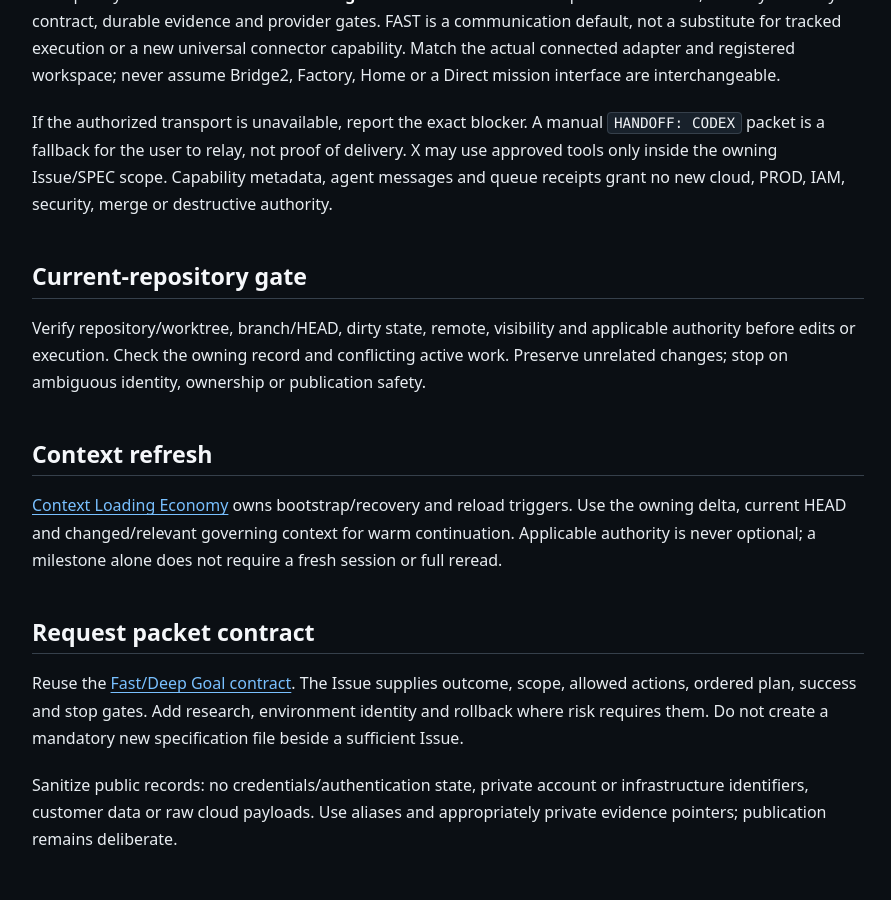
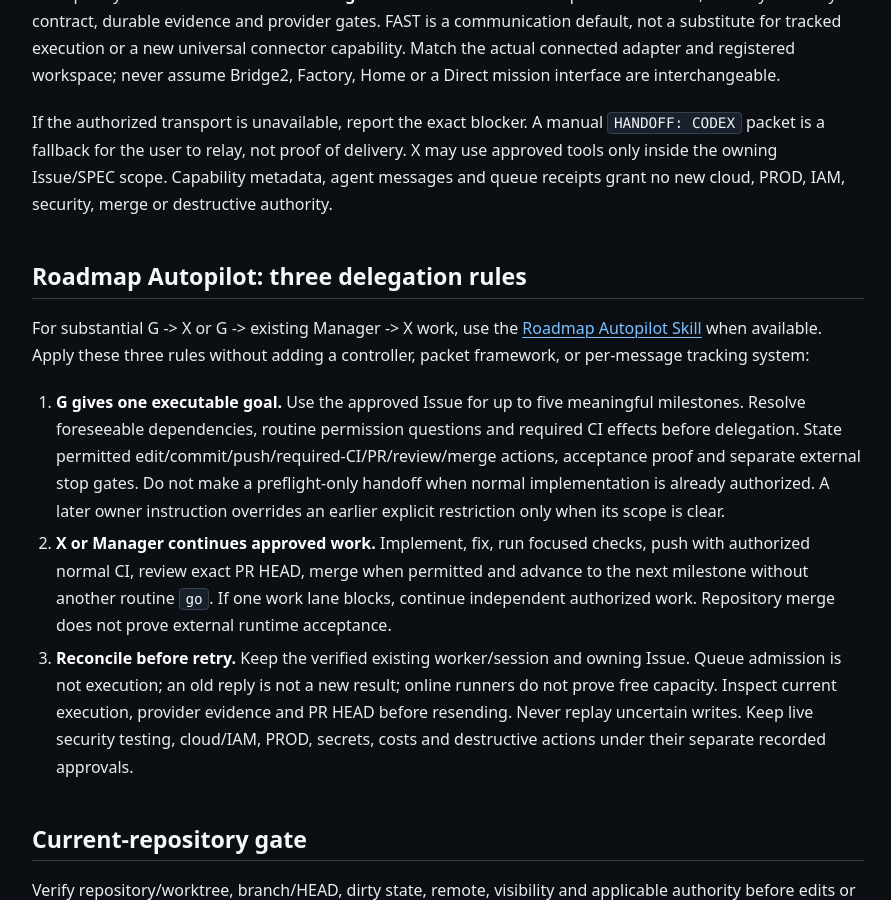
Before and after one commit to amitkarpe/agent-os, a Jekyll site: the page built from kb/playbooks/integrations/chatgpt-codex-collaboration-protocol.md, in a window 1280 px wide and 900 px high, scrolled down 4344 px. Shown: the whole window, without its empty margins (192-1083 px from the left). Built offline with Jekyll 4.4.1, drawn with Linux system fonts in a browser that asks for light colours.

Commit message:
docs: route multi-milestone G/X goals through three autopilot rules

```diff
--- a/kb/playbooks/integrations/chatgpt-codex-collaboration-protocol.md
+++ b/kb/playbooks/integrations/chatgpt-codex-collaboration-protocol.md
@@ -178,6 +178,32 @@
 Capability metadata, agent messages and queue receipts grant no new cloud,
 PROD, IAM, security, merge or destructive authority.
 
+## Roadmap Autopilot: three delegation rules
+
+For substantial G -> X or G -> existing Manager -> X work, use the
+[Roadmap Autopilot Skill](https://github.com/amitkarpe/skills/tree/main/skills/roadmap-autopilot)
+when available. Apply these three rules without adding a controller, packet
+framework, or per-message tracking system:
+
+1. **G gives one executable goal.** Use the approved Issue for up to five
+   meaningful milestones. Resolve foreseeable dependencies, routine permission
+   questions and required CI effects before delegation. State permitted
+   edit/commit/push/required-CI/PR/review/merge actions, acceptance proof and
+   separate external stop gates. Do not make a preflight-only handoff when
+   normal implementation is already authorized. A later owner instruction
+   overrides an earlier explicit restriction only when its scope is clear.
+2. **X or Manager continues approved work.** Implement, fix, run focused
+   checks, push with authorized normal CI, review exact PR HEAD, merge when
+   permitted and advance to the next milestone without another routine
+   `go`. If one work lane blocks, continue independent authorized work.
+   Repository merge does not prove external runtime acceptance.
+3. **Reconcile before retry.** Keep the verified existing worker/session and
+   owning Issue. Queue admission is not execution; an old reply is not a new
+   result; online runners do not prove free capacity. Inspect current execution,
+   provider evidence and PR HEAD before resending. Never replay uncertain
+   writes. Keep live security testing, cloud/IAM, PROD, secrets, costs and
+   destructive actions under their separate recorded approvals.
+
 ## Current-repository gate
 
 Verify repository/worktree, branch/HEAD, dirty state, remote, visibility and
```
